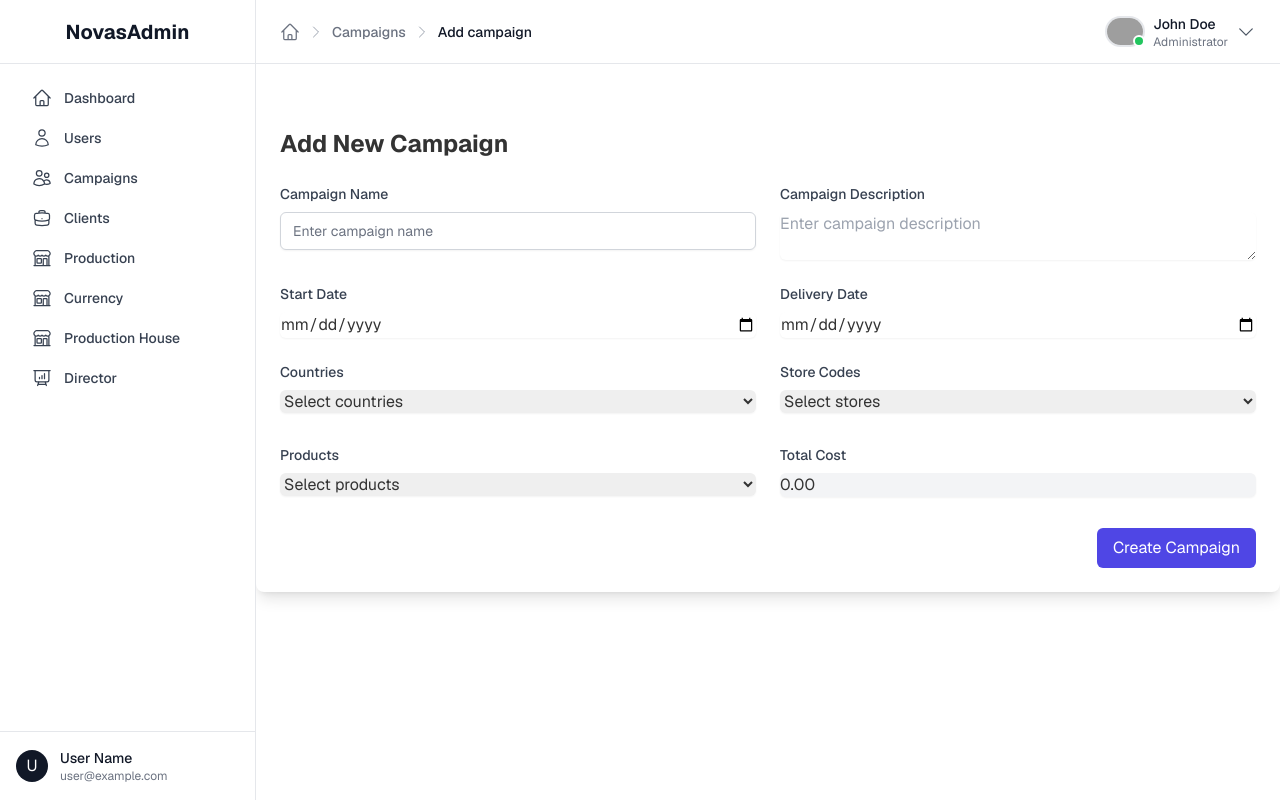
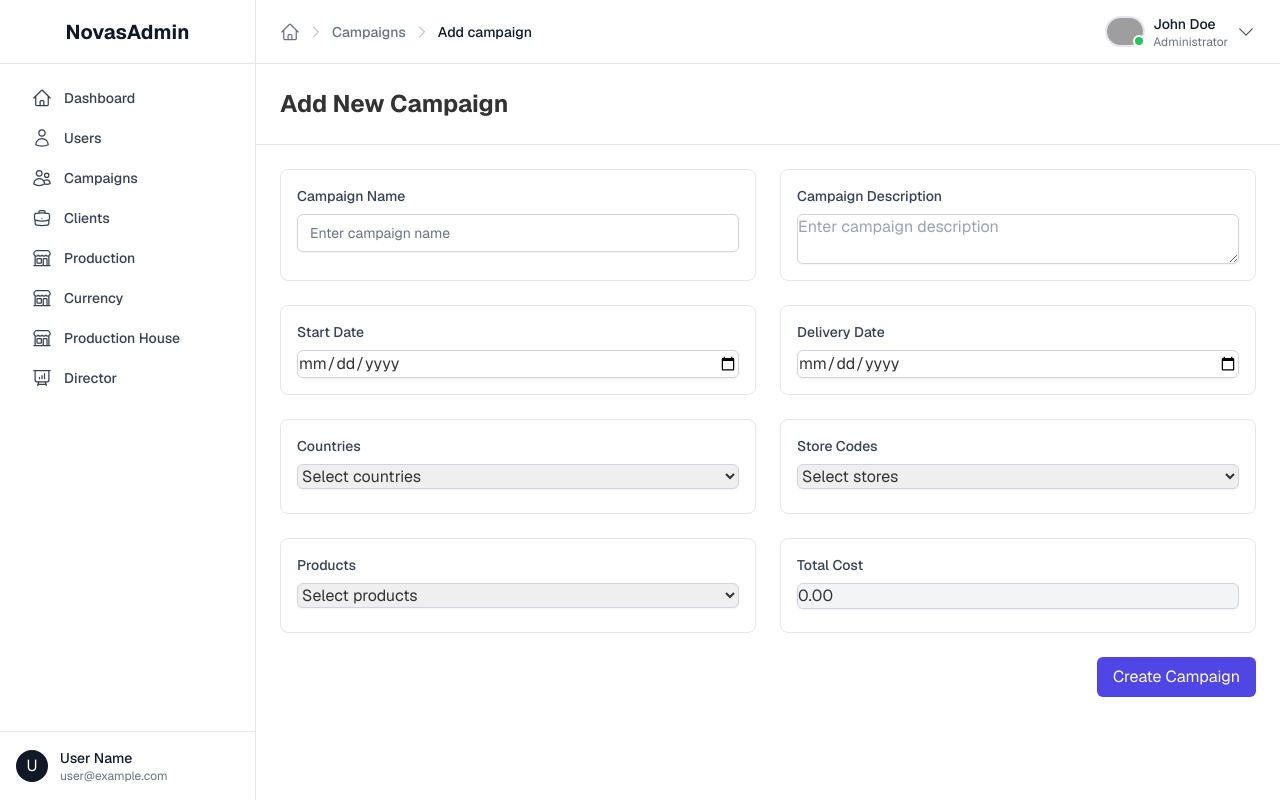
Before and after one commit to einfoengine/novasadmin, a Next.js app: page /campaigns/add-campaign in a window 1280 px wide. Built offline with nearby package versions, Linux system fonts and the light colour scheme; grey boxes are pictures that could not be loaded.

Commit message:
Campaign summery page in progress

```diff
--- a/src/app/campaigns/add-campaign/page.tsx
+++ b/src/app/campaigns/add-campaign/page.tsx
@@ -116,10 +116,6 @@ export default function AddCampaignPage() {
   }, []);
 
   useEffect(() => {
-    setValue("storeCodes", []);
-  }, [selectedCountries, setValue]);
-
-  useEffect(() => {
     const calculateTotalCost = () => {
       const total = selectedProducts.reduce((sum, item) => {
         const product = products.find(p => p.productId === item.productId);
@@ -170,19 +166,19 @@ export default function AddCampaignPage() {
   };
 
   return (
-    <div className="container mx-auto py-10">
-      <div className="bg-white rounded-lg shadow-lg p-6">
-        <h1 className="text-2xl font-bold mb-6">Add New Campaign</h1>
-        <form onSubmit={handleSubmit(onSubmit)} className="space-y-6">
+    <div className="h-screen">
+      <div className="h-full bg-white">
+        <h1 className="text-2xl font-bold p-6 border-b">Add New Campaign</h1>
+        <form onSubmit={handleSubmit(onSubmit)} className="p-6 space-y-6">
           <div className="grid grid-cols-1 md:grid-cols-2 gap-6">
-            <div className="space-y-2">
+            <div className="space-y-2 border p-4 rounded-lg">
               <label htmlFor="campaignName" className="block text-sm font-medium text-gray-700">
                 Campaign Name
               </label>
               <input
                 id="campaignName"
                 type="text"
-                className="mt-1 block w-full rounded-md border-gray-300 shadow-sm focus:border-indigo-500 focus:ring-indigo-500"
+                className="mt-1 block w-full rounded-md border border-gray-300 shadow-sm focus:border-indigo-500 focus:ring-indigo-500"
                 {...register("campaignName")}
                 placeholder="Enter campaign name"
               />
@@ -191,13 +187,13 @@ export default function AddCampaignPage() {
               )}
             </div>
 
-            <div className="space-y-2">
+            <div className="space-y-2 border p-4 rounded-lg">
               <label htmlFor="campaignDescription" className="block text-sm font-medium text-gray-700">
                 Campaign Description
               </label>
               <textarea
                 id="campaignDescription"
-                className="mt-1 block w-full rounded-md border-gray-300 shadow-sm focus:border-indigo-500 focus:ring-indigo-500"
+                className="mt-1 block w-full rounded-md border border-gray-300 shadow-sm focus:border-indigo-500 focus:ring-indigo-500"
                 {...register("campaignDescription")}
                 placeholder="Enter campaign description"
               />
@@ -206,14 +202,14 @@ export default function AddCampaignPage() {
               )}
             </div>
 
-            <div className="space-y-2">
+            <div className="space-y-2 border p-4 rounded-lg">
               <label htmlFor="startDate" className="block text-sm font-medium text-gray-700">
                 Start Date
               </label>
               <input
                 id="startDate"
                 type="date"
-                className="mt-1 block w-full rounded-md border-gray-300 shadow-sm focus:border-indigo-500 focus:ring-indigo-500"
+                className="mt-1 block w-full rounded-md border border-gray-300 shadow-sm focus:border-indigo-500 focus:ring-indigo-500"
                 {...register("startDate")}
               />
               {errors.startDate && (
@@ -221,14 +217,14 @@ export default function AddCampaignPage() {
               )}
             </div>
 
-            <div className="space-y-2">
+            <div className="space-y-2 border p-4 rounded-lg">
               <label htmlFor="endDate" className="block text-sm font-medium text-gray-700">
                 Delivery Date
               </label>
               <input
                 id="endDate"
                 type="date"
-                className="mt-1 block w-full rounded-md border-gray-300 shadow-sm focus:border-indigo-500 focus:ring-indigo-500"
+                className="mt-1 block w-full rounded-md border border-gray-300 shadow-sm focus:border-indigo-500 focus:ring-indigo-500"
                 {...register("endDate")}
               />
               {errors.endDate && (
@@ -236,13 +232,13 @@ export default function AddCampaignPage() {
               )}
             </div>
 
-            <div className="space-y-2">
+            <div className="space-y-2 border p-4 rounded-lg">
               <label htmlFor="countries" className="block text-sm font-medium text-gray-700">
                 Countries
               </label>
               <select
                 id="countries"
-                className="mt-1 block w-full rounded-md border-gray-300 shadow-sm focus:border-indigo-500 focus:ring-indigo-500"
+                className="mt-1 block w-full rounded-md border border-gray-300 shadow-sm focus:border-indigo-500 focus:ring-indigo-500"
                 onChange={(e) => {
                   const value = e.target.value;
                   const currentValues = watch("countries") || [];
@@ -264,7 +260,7 @@ export default function AddCampaignPage() {
                   return (
                     <div
                       key={countryId}
-                      className="bg-gray-100 px-2 py-1 rounded-md flex items-center gap-2"
+                      className="bg-gray-100 px-2 py-1 rounded-md flex items-center gap-2 border border-gray-300"
                     >
                       <span>{country?.countryName}</span>
                       <button
@@ -288,13 +284,13 @@ export default function AddCampaignPage() {
               )}
             </div>
 
-            <div className="space-y-2">
+            <div className="space-y-2 border p-4 rounded-lg">
               <label htmlFor="storeCodes" className="block text-sm font-medium text-gray-700">
                 Store Codes
               </label>
               <select
                 id="storeCodes"
-                className="mt-1 block w-full rounded-md border-gray-300 shadow-sm focus:border-indigo-500 focus:ring-indigo-500"
+                className="mt-1 block w-full rounded-md border border-gray-300 shadow-sm focus:border-indigo-500 focus:ring-indigo-500"
                 onChange={(e) => {
                   const value = e.target.value;
                   const currentValues = watch("storeCodes") || [];
@@ -318,7 +314,7 @@ export default function AddCampaignPage() {
                   return (
                     <div
                       key={storeId}
-                      className="bg-gray-100 px-2 py-1 rounded-md flex items-center gap-2"
+                      className="bg-gray-100 px-2 py-1 rounded-md flex items-center gap-2 border border-gray-300"
                     >
                       <span>{store?.storeName}</span>
                       <button
@@ -342,13 +338,13 @@ export default function AddCampaignPage() {
               )}
             </div>
 
-            <div className="space-y-2">
+            <div className="space-y-2 border p-4 rounded-lg">
               <label htmlFor="products" className="block text-sm font-medium text-gray-700">
                 Products
               </label>
               <select
                 id="products"
-                className="mt-1 block w-full rounded-md border-gray-300 shadow-sm focus:border-indigo-500 focus:ring-indigo-500"
+                className="mt-1 block w-full rounded-md border border-gray-300 shadow-sm focus:border-indigo-500 focus:ring-indigo-500"
                 onChange={(e) => {
                   const value = e.target.value;
                   const product = products.find(p => p.productId === value);
@@ -368,7 +364,7 @@ export default function AddCampaignPage() {
                 {selectedProducts.map((item) => {
                   const product = products.find(p => p.productId === item.productId);
                   return (
-                    <div key={item.productId} className="flex items-center gap-2">
+                    <div key={item.productId} className="flex items-center gap-2 border border-gray-300 p-2 rounded-md">
                       <span className="flex-1">{product?.productName}</span>
                       <input
                         type="number"
@@ -376,7 +372,7 @@ export default function AddCampaignPage() {
                         value={item.quantity}
                         onChange={(e: React.ChangeEvent<HTMLInputElement>) =>
                           handleProductChange(item.productId, parseInt(e.target.value))}
-                        className="w-20 rounded-md border-gray-300 shadow-sm focus:border-indigo-500 focus:ring-indigo-500"
+                        className="w-20 rounded-md border border-gray-300 shadow-sm focus:border-indigo-500 focus:ring-indigo-500"
                       />
                       <button
                         type="button"
@@ -396,7 +392,7 @@ export default function AddCampaignPage() {
               )}
             </div>
 
-            <div className="space-y-2">
+            <div className="space-y-2 border p-4 rounded-lg">
               <label htmlFor="totalCost" className="block text-sm font-medium text-gray-700">
                 Total Cost
               </label>
@@ -405,7 +401,7 @@ export default function AddCampaignPage() {
                 type="number"
                 value={totalCost.toFixed(2)}
                 readOnly
-                className="mt-1 block w-full rounded-md border-gray-300 shadow-sm bg-gray-100"
+                className="mt-1 block w-full rounded-md border border-gray-300 shadow-sm bg-gray-100"
               />
             </div>
           </div>
```
